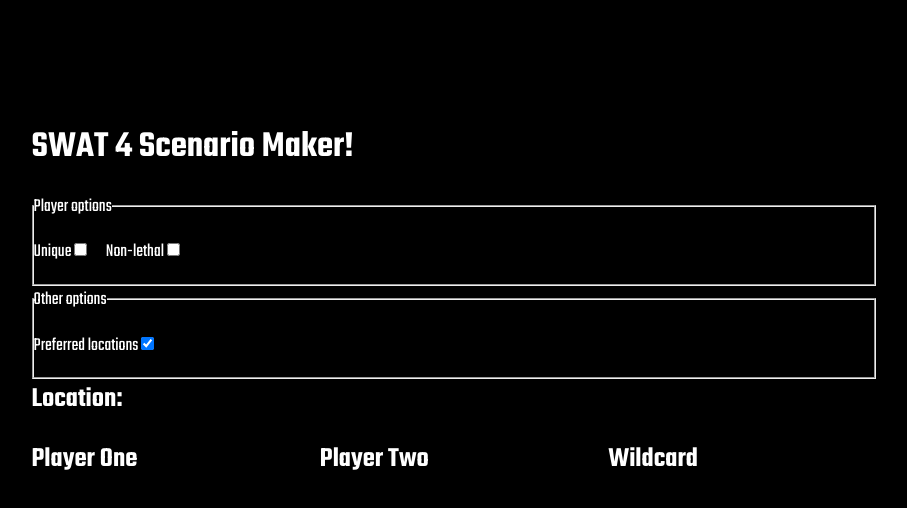
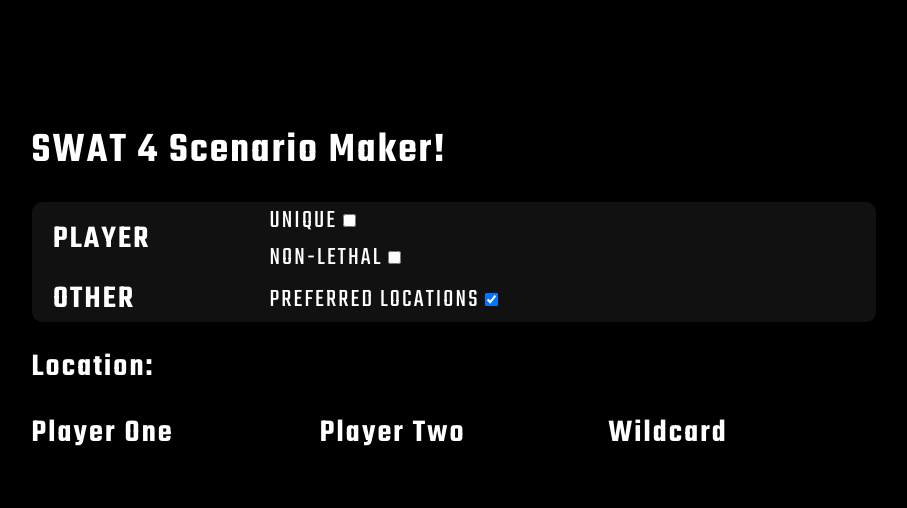
Before and after one commit to coldspire/Swat4ScenarioMaker, a website built with webpack: page app/index.html in a window 1280 px wide. Shown: the whole page, without its empty margins (186-1093 px from the left). Built offline with nearby package versions, Linux system fonts and the light colour scheme; files whose address does not match are found by name.

Commit message:
Options updates

```diff
--- a/app/partials/_options.html
+++ b/app/partials/_options.html
@@ -1,6 +1,7 @@
-<fieldset>
-    <legend>Player options</legend>
-    <ul class="options">
+<section class="options-container">
+    <fieldset class="options">
+        <h3 class="options-header">Player</h3>
+        <ul class="options-list">
             <li>
                 <label for="is-unique">Unique</label>
                 <input type="checkbox" id="is-unique">
@@ -11,12 +12,13 @@
             </li>
         </ul>
     </fieldset>
-<fieldset>
-    <legend>Other options</legend>
-    <ul class="options">
+    <fieldset class="options">
+        <h3 class="options-header">Other</h3>
+        <ul class="options-list">
             <li>
                 <label for="only-preferred-locations">Preferred locations</label>
                 <input type="checkbox" id="only-preferred-locations" checked>
             </li>
         </ul>
     </fieldset>
+</section>
--- a/app/styles/index.css
+++ b/app/styles/index.css
@@ -8,9 +8,10 @@
 }
 
 :root {
-    font-size: 14pt;
+    font-size: 16pt;
     font-family: 'Teko', sans-serif;
     font-weight: 400;
+    letter-spacing: 0.1rem;
 }
 
 body {
@@ -60,18 +61,6 @@
     }
 }
 
-.options {
-    list-style-type: none;
-    display: flex;
-    justify-content: flex-start;
-
-    margin: 1rem 0;
-}
-
-.options li:not(:last-child) {
-    margin-right: 1rem;
-}
-
 .location {
     grid-area: location;
 }
@@ -87,3 +76,57 @@
 .wildcard {
     grid-area: wildcard;
 }
+
+.options-container {
+    background-color: #111;
+
+    border-radius: 10px;
+    overflow: hidden;
+    margin: 1rem 0;
+}
+
+.options {
+    display: grid;
+    grid-template-columns: minmax(min-content, 1fr) 3fr;
+    justify-content: center;
+    align-items: center;
+    gap: 1rem;
+
+    padding: 0 1rem;
+
+    border: 0;
+}
+
+.options:hover {
+    background-color: #222;
+}
+
+.options-header {
+    display: inline-block;
+
+    font-size: 1.5rem;
+    font-weight: bolder;
+    text-transform: uppercase;
+    letter-spacing: 0.1rem;
+
+    transition: padding-left 0.5s cubic-bezier(0.075, 0.82, 0.165, 1);;
+}
+
+.options:hover > .options-header {
+    padding-left: 1rem;
+}
+
+.options-list {
+    display: flex;
+    flex-direction: column;
+    justify-content: flex-start;
+
+    list-style-type: none;
+
+    font-size: 1.2rem;
+    text-transform: uppercase;
+}
+
+.options-list li:not(:last-child) {
+    margin-right: 1rem;
+}
```
Lines whose indentation alone changed are shown as unchanged.
